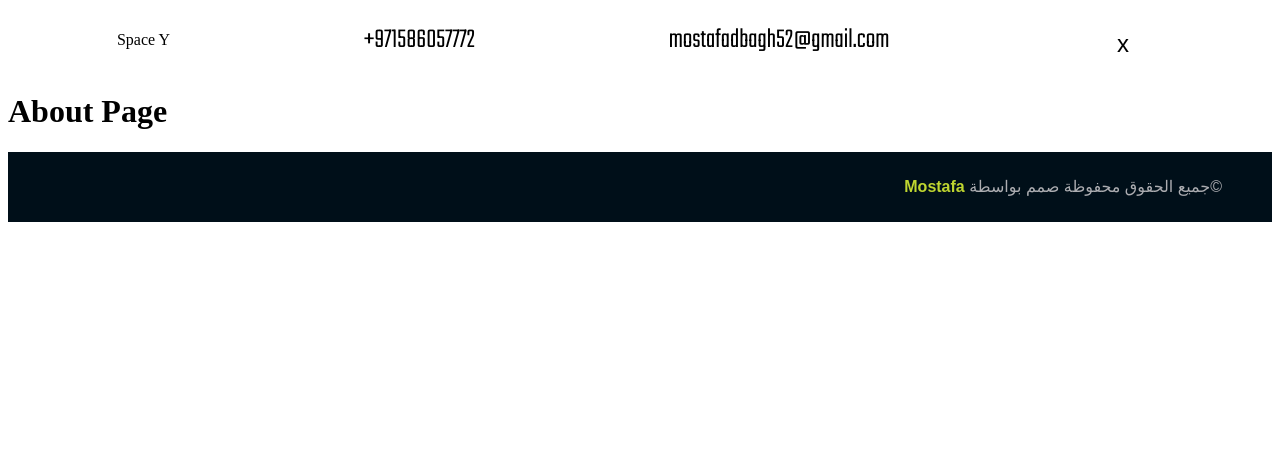
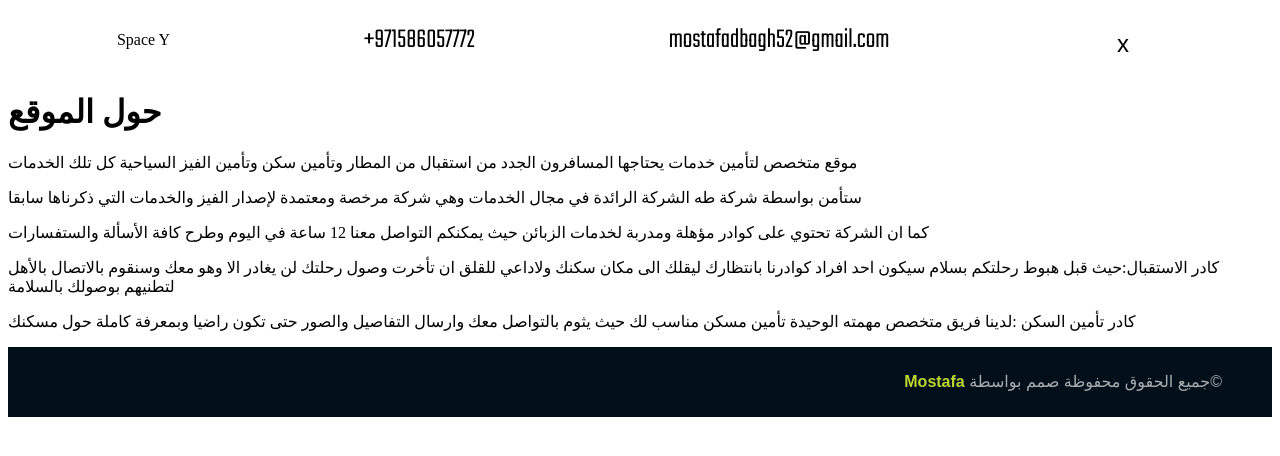
Before and after one commit to MostafaDbagh/hiEmirates, a React (Create React App) app in the folder client/: page /Aboutus in a window 1280 px wide. Shown: the top 456 px of the page. Built offline with nearby package versions, Linux system fonts and the light colour scheme.

Commit message:
add two layout

```diff
--- a/client/src/layout/about.js
+++ b/client/src/layout/about.js
@@ -2,7 +2,20 @@ import React from 'react';
 
 const AboutPage  = () => {
     return (
-        <h1>About Page</h1>
+        <>
+        <h1>حول الموقع</h1>
+        <p>موقع متخصص لتأمين خدمات يحتاجها المسافرون الجدد  من استقبال من المطار وتأمين سكن وتأمين الفيز السياحية كل تلك الخدمات </p>
+        <p> ستأمن بواسطة شركة طه الشركة الرائدة في مجال الخدمات وهي شركة مرخصة ومعتمدة لإصدار الفيز والخدمات التي ذكرناها سابقا  </p>
+        <p>
+            كما ان الشركة تحتوي على كوادر مؤهلة ومدربة لخدمات الزبائن حيث يمكنكم التواصل معنا 12 ساعة في اليوم وطرح كافة الأسألة والستفسارات
+             </p>
+             <p>
+                 كادر الاستقبال:حيث قبل هبوط رحلتكم بسلام سيكون احد افراد كوادرنا بانتظارك ليقلك الى مكان سكنك ولاداعي للقلق ان تأخرت وصول رحلتك لن يغادر الا وهو معك وسنقوم بالاتصال بالأهل لتطنيهم بوصولك بالسلامة
+             </p>
+             <p>
+                 كادر تأمين السكن :لدينا فريق متخصص مهمته الوحيدة تأمين مسكن مناسب لك حيث يثوم بالتواصل معك وارسال التفاصيل والصور حتى تكون راضيا وبمعرفة كاملة حول مسكنك
+             </p>
+        </>
      );
 }
 
--- a/client/src/layout/rent.js
+++ b/client/src/layout/rent.js
@@ -4,9 +4,22 @@ import React from 'react';
 const Rent = () => {
     return (
         <>
-        <h1>Rent Page</h1>
-
-        <h1>hi safi</h1>
+        <div>
+        <h1>Bed space</h1>
+        <p></p>
+        </div>
+        <div>
+        <h1>Partition</h1>
+        <p></p>
+        </div>
+        <div>
+        <h1>Master Bedroom</h1>
+        <p></p>
+        </div>
+        <div>
+        <h1>Studio</h1>
+        <p></p>
+        </div>
         </>
      );
 }
```
